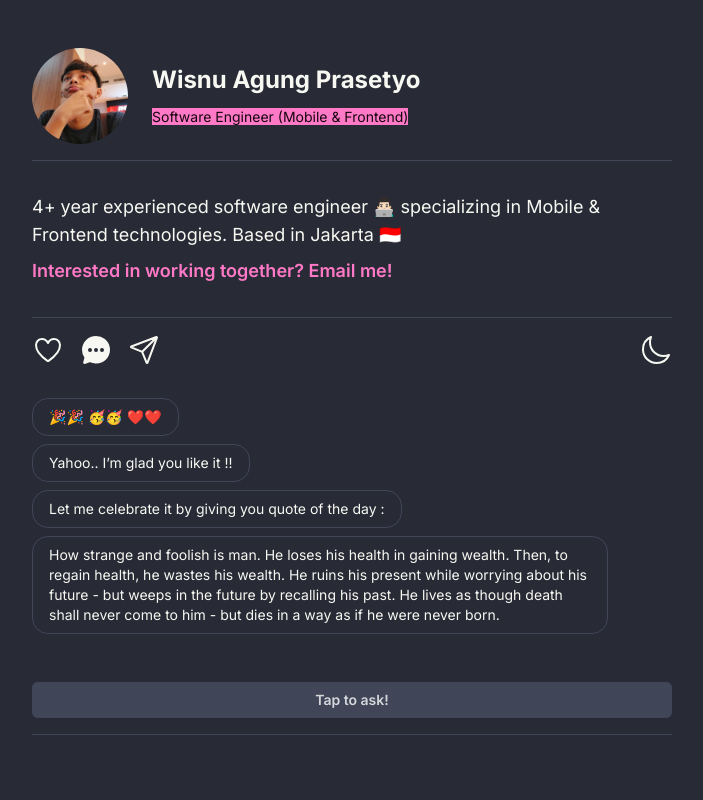
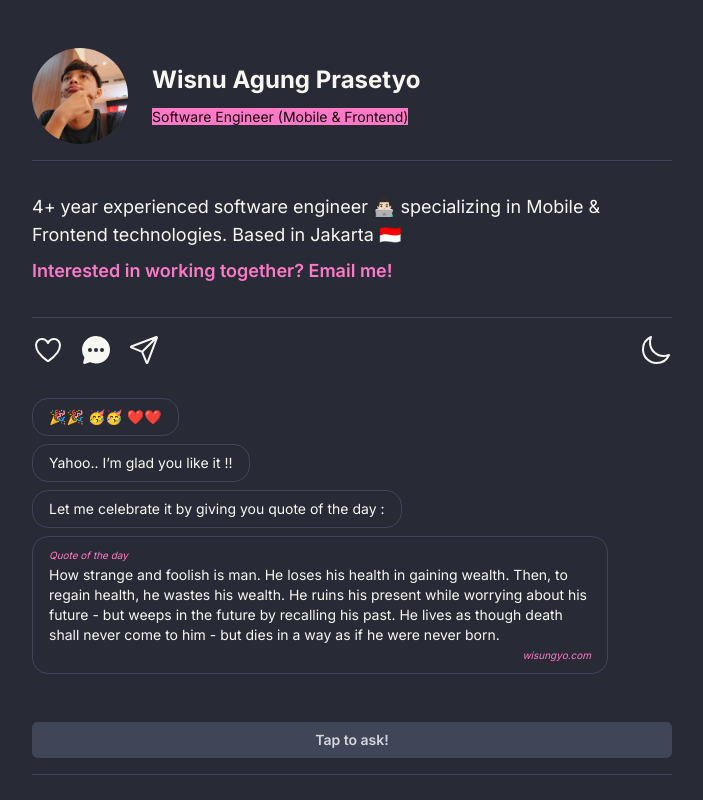
Before and after one commit to wisungyo/simplify-website, a Next.js app: page / in a window 1280 px wide. Both pictures are taken after a click on the element 336 px from the left and 350 px from the top of the page. Shown: the top 800 px of the page, without its empty margins (288-991 px from the left). Built offline with nearby package versions, Linux system fonts and the light colour scheme.

Commit message:
chore: improve chat bubble

```diff
--- a/app/components/ChatBubble/index.tsx
+++ b/app/components/ChatBubble/index.tsx
@@ -5,6 +5,7 @@ const ChatBubble = ({
   position,
   lastBubble,
   size = "normal",
+  type = "normal",
 }: ChatBubbleType) => {
   const stylesBg = position === "end" ? "bg-neutral" : "";
   const stylesPoss = position === "end" ? "justify-end" : "justify-start";
@@ -20,7 +21,17 @@ const ChatBubble = ({
             <div
               className={`inline-block rounded-[16px] border px-4 py-2 text-sm ${stylesBorder} ${stylesBg} ${stylesTextColor}`}
             >
+              {type === "quote" && (
+                <p className="text-[10px] text-primary italic">
+                  Quote of the day
+                </p>
+              )}
               <p>{text}</p>
+              {type === "quote" && (
+                <p className="text-[10px] text-primary italic text-end">
+                  wisungyo.com
+                </p>
+              )}
             </div>
           </div>
         </div>
--- a/app/components/Panel/ChatRoom/index.tsx
+++ b/app/components/Panel/ChatRoom/index.tsx
@@ -41,6 +41,7 @@ const ChatRoom = () => {
           text: quote.text,
           position: "start",
           lastBubble: true,
+          type: "quote",
         };
 
         const response = [...likeResponse, quoteChat];
@@ -132,6 +133,7 @@ const ChatRoom = () => {
             text={data.text}
             position={data.position}
             lastBubble={data.lastBubble}
+            type={data?.type}
           />
         ))}
         {isLoading && (
--- a/app/constants/types.ts
+++ b/app/constants/types.ts
@@ -18,6 +18,7 @@ export type ChatBubble = {
   position: string; // options: "start" or "end"
   lastBubble: boolean;
   size?: string;
+  type?: string; // options: "normal" | "quote"
 };
 
 export type Question = {
```
